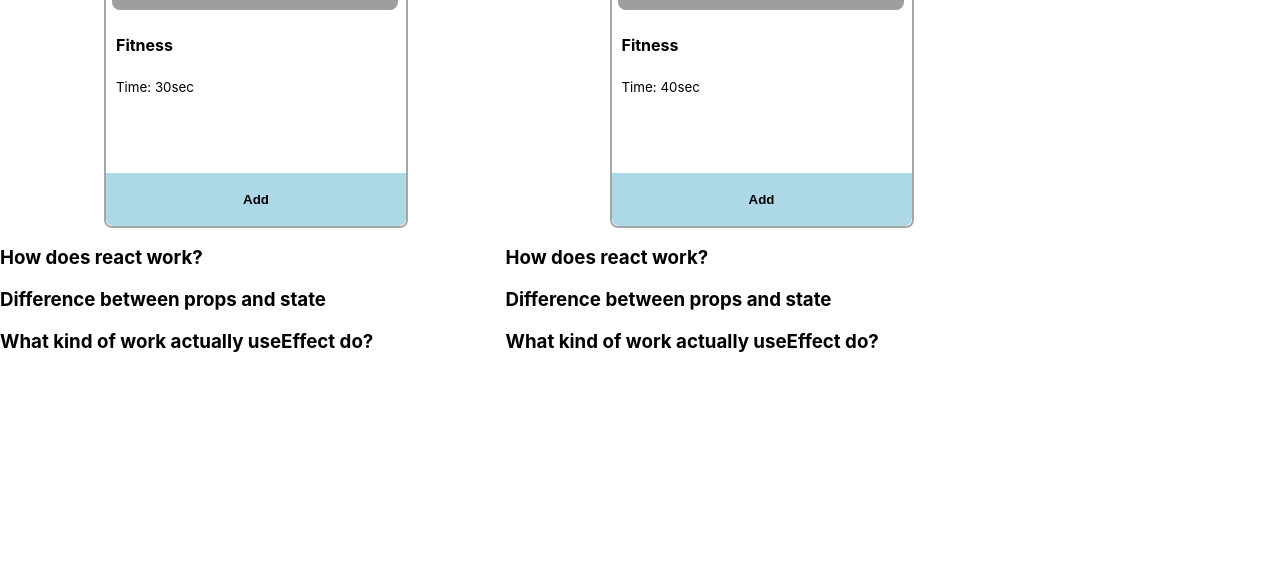
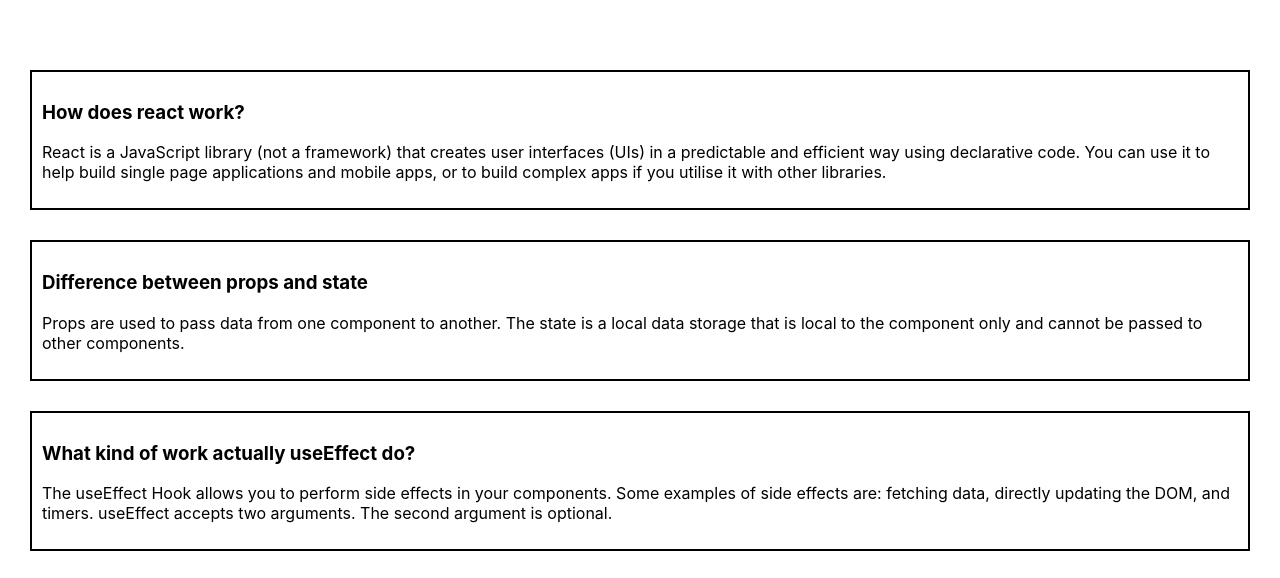
Before and after one commit to Ak-Rakib/build-body-site, a React (Create React App) app: page / in a window 1280 px wide. Shown: the part 2040-2618 px from the top of the page. Before the commit the page ends 2512 px from the top, so only its background shows below. Built offline with nearby package versions, Linux system fonts and the light colour scheme; grey boxes are pictures that could not be loaded.

Commit message:
question part added

```diff
--- a/src/App.js
+++ b/src/App.js
@@ -2,12 +2,14 @@
 import './App.css';
 import Header from './Components/Header/Header';
 import Body_Build from './Components/Body-Build/Body_Build';
+import Question from './Components/Question/Question';
 
 function App() {
   return (
     <div className="App">
         <Header></Header>
         <Body_Build></Body_Build>
+        <Question></Question>
     </div>
   );
 }
--- a/src/Components/Fitness/Fitness.css
+++ b/src/Components/Fitness/Fitness.css
@@ -35,3 +35,7 @@
     background-color:  rgb(63, 207, 255);
     cursor: pointer;
 }
+
+.question-part{
+    border: 2px solid black;
+}
--- a/src/Components/Fitness/Fitness.js
+++ b/src/Components/Fitness/Fitness.js
@@ -16,18 +16,6 @@
                 <h4>Add</h4>
             </button>
         </div>
-            <div className=''>
-                <h3>How does react work?</h3>
-                <p></p>
-            </div>
-            <div>
-                <h3>Difference between props and state</h3>
-                <p></p>
-            </div>
-            <div>
-                <h3>What kind of work actually useEffect do?</h3>
-                <p></p>
-            </div>
        </div>
     );
 };
--- /dev/null
+++ b/src/Components/Question/Question.css
@@ -0,0 +1,4 @@
+.question-part{
+    margin: 30px;
+    padding: 10px;
+}
--- /dev/null
+++ b/src/Components/Question/Question.js
@@ -0,0 +1,23 @@
+import React from 'react';
+import './Question.css';
+
+const Question = () => {
+    return (
+        <div>
+             <div className='question-part'>
+                <h3>How does react work?</h3>
+                <p>React is a JavaScript library (not a framework) that creates user interfaces (UIs) in a predictable and efficient way using declarative code. You can use it to help build single page applications and mobile apps, or to build complex apps if you utilise it with other libraries.</p>
+            </div>
+            <div className='question-part'>
+                <h3>Difference between props and state</h3>
+                <p>Props are used to pass data from one component to another. The state is a local data storage that is local to the component only and cannot be passed to other components.</p>
+            </div>
+            <div className='question-part'>
+                <h3>What kind of work actually useEffect do?</h3>
+                <p>The useEffect Hook allows you to perform side effects in your components. Some examples of side effects are: fetching data, directly updating the DOM, and timers. useEffect accepts two arguments. The second argument is optional.</p>
+            </div>
+        </div>
+    );
+};
+
+export default Question;
```
